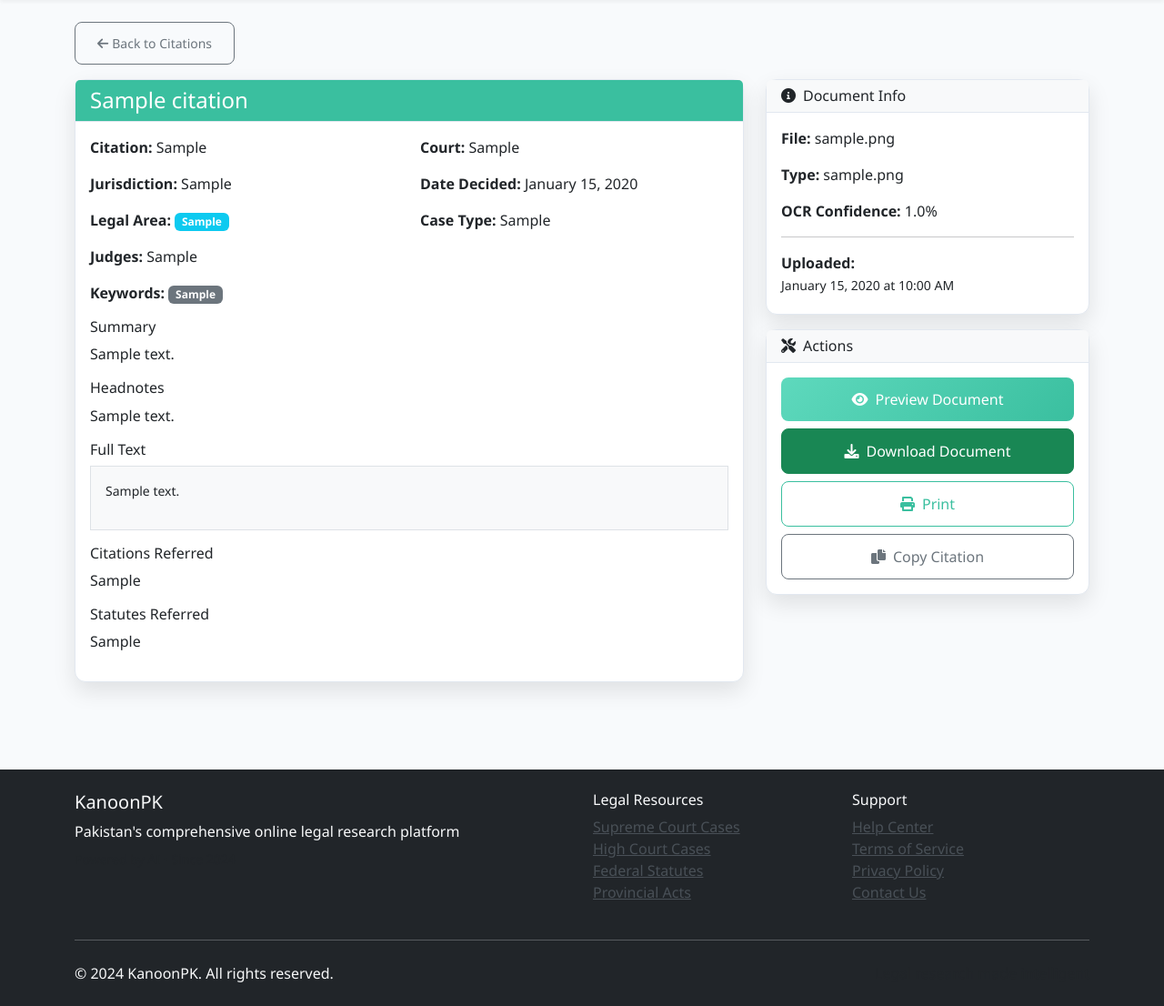
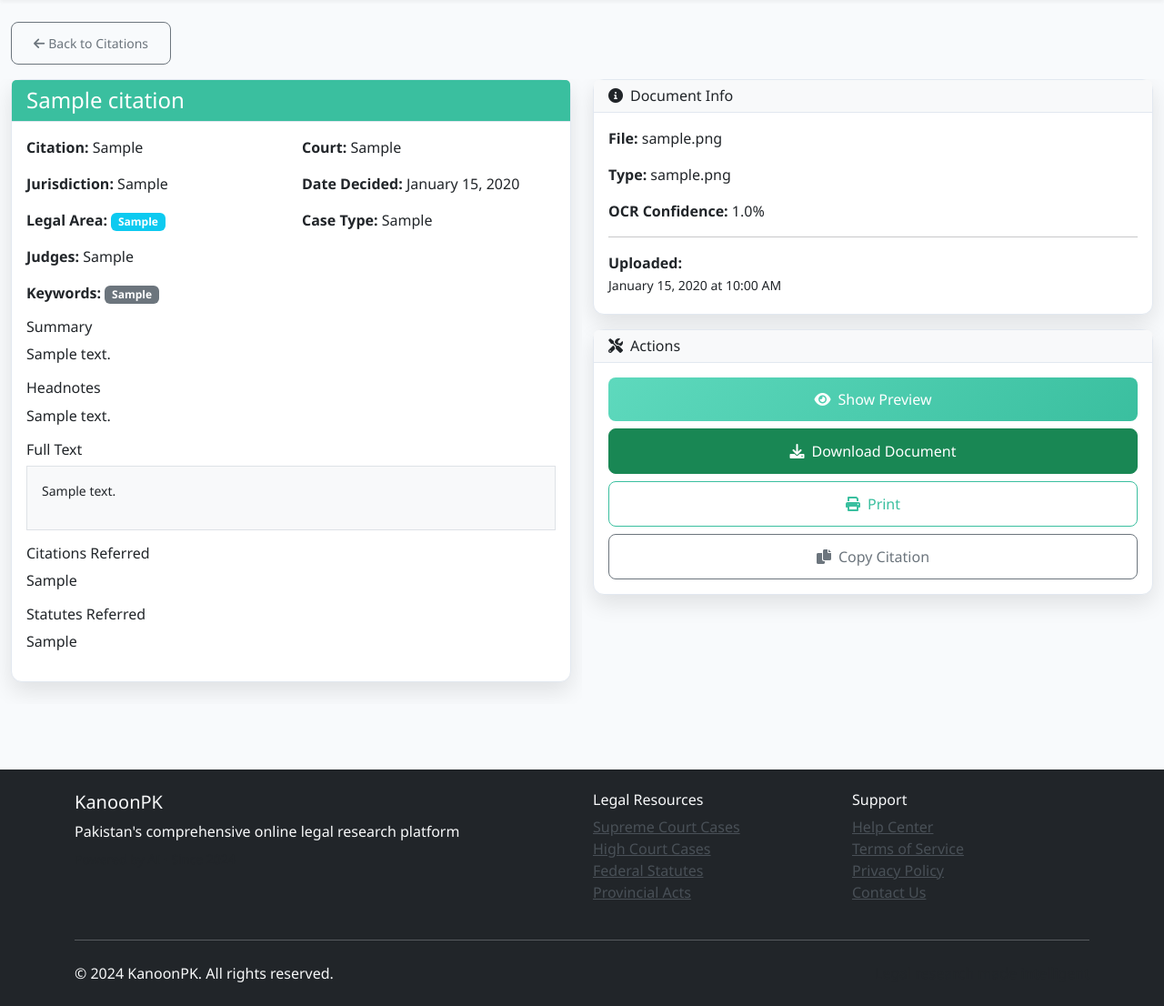
Before and after one commit to Rayhanehmad/CasePoint, a Flask app: page /citation/1 in a window 1280 px wide. Shown: the part 81-1187 px from the top of the page at 91% size. Run offline with Flask 3, Linux system fonts and the light colour scheme; tables that the repository leaves empty hold one stand-in row (values such as "Sample post"); some libraries are stand-ins or nearby versions.

Commit message:
Adjust document preview layout for better viewing experience
Refactor citation detail page to use a two-column layout, introduce conditional display for document preview via an iframe, and implement JavaScript for toggling preview visibility.

Replit-Commit-Author: Agent
Replit-Commit-Session-Id: b3916e39-d289-4097-a532-5b1937ae237d
Replit-Commit-Checkpoint-Type: full_checkpoint
Replit-Commit-Screenshot-Url: https://storage.googleapis.com/screenshot-production-us-central1/b6f74e4f-d015-4e43-b269-fa726667c59c/b3916e39-d289-4097-a532-5b1937ae237d/JK8Pgg4

```diff
--- a/templates/citation_detail.html
+++ b/templates/citation_detail.html
@@ -3,7 +3,7 @@
 {% block title %}{{ citation.citation }} - KanoonPK{% endblock %}
 
 {% block content %}
-<div class="container py-4">
+<div class="container-fluid py-4">
     <div class="row">
         <div class="col-12 mb-3">
             <a href="{{ url_for('view_citations') }}" class="btn btn-sm btn-outline-secondary">
@@ -12,8 +12,8 @@
         </div>
     </div>
 
-    <div class="row">
-        <div class="col-lg-8">
+    <div class="row flex-column-reverse flex-lg-row">
+        <div class="col-lg-6" id="citation-details">
             <div class="card shadow-custom mb-4">
                 <div class="card-header bg-primary-custom text-white">
                     <h4 class="mb-0">{{ citation.title }}</h4>
@@ -106,7 +106,7 @@
             </div>
         </div>
 
-        <div class="col-lg-4">
+        <div class="col-lg-6 mb-4 mb-lg-0">
             <div class="card shadow-custom mb-3">
                 <div class="card-header bg-light">
                     <h6 class="mb-0"><i class="fas fa-info-circle me-2"></i>Document Info</h6>
@@ -134,16 +134,16 @@
                 </div>
             </div>
 
-            <div class="card shadow-custom">
+            <div class="card shadow-custom mb-3">
                 <div class="card-header bg-light">
                     <h6 class="mb-0"><i class="fas fa-tools me-2"></i>Actions</h6>
                 </div>
                 <div class="card-body">
                     <div class="d-grid gap-2">
                         {% if citation.file_path %}
-                        <a href="{{ url_for('preview_citation', id=citation.id) }}" class="btn btn-primary" target="_blank">
-                            <i class="fas fa-eye me-2"></i>Preview Document
-                        </a>
+                        <button class="btn btn-primary" onclick="togglePreview()">
+                            <i class="fas fa-eye me-2"></i><span id="preview-btn-text">Show Preview</span>
+                        </button>
                         <a href="{{ url_for('download_citation', id=citation.id) }}" class="btn btn-success">
                             <i class="fas fa-download me-2"></i>Download Document
                         </a>
@@ -157,6 +157,21 @@
                     </div>
                 </div>
             </div>
+
+            {% if citation.file_path %}
+            <!-- Document Preview Section -->
+            <div id="document-preview" class="card shadow-custom" style="display: none;">
+                <div class="card-header bg-primary text-white d-flex justify-content-between align-items-center">
+                    <h6 class="mb-0"><i class="fas fa-file-pdf me-2"></i>Document Preview</h6>
+                    <button class="btn btn-sm btn-light" onclick="togglePreview()">
+                        <i class="fas fa-times"></i>
+                    </button>
+                </div>
+                <div class="card-body p-0">
+                    <iframe id="preview-frame" src="" style="width: 100%; height: 600px; border: none;"></iframe>
+                </div>
+            </div>
+            {% endif %}
         </div>
     </div>
 </div>
@@ -170,5 +185,58 @@ function copyToClipboard() {
         alert('Citation copied to clipboard!');
     });
 }
+
+{% if citation.file_path %}
+let previewVisible = false;
+
+function togglePreview() {
+    const previewDiv = document.getElementById('document-preview');
+    const previewFrame = document.getElementById('preview-frame');
+    const btnText = document.getElementById('preview-btn-text');
+
+    if (previewVisible) {
+        previewDiv.style.display = 'none';
+        btnText.textContent = 'Show Preview';
+        previewFrame.src = '';
+    } else {
+        previewDiv.style.display = 'block';
+        btnText.textContent = 'Hide Preview';
+        previewFrame.src = "{{ url_for('preview_citation', id=citation.id) }}";
+
+        // Smooth scroll to preview on mobile
+        if (window.innerWidth < 992) {
+            previewDiv.scrollIntoView({ behavior: 'smooth', block: 'start' });
+        }
+    }
+
+    previewVisible = !previewVisible;
+}
+{% endif %}
 </script>
+
+<style>
+/* Responsive layout */
+@media (max-width: 991.98px) {
+    #document-preview {
+        margin-top: 1rem;
+    }
+
+    #document-preview iframe {
+        height: 500px !important;
+    }
+}
+
+/* Desktop layout - equal height columns */
+@media (min-width: 992px) {
+    .flex-lg-row > div {
+        height: calc(100vh - 200px);
+        overflow-y: auto;
+    }
+
+    #document-preview iframe {
+        height: calc(100vh - 350px) !important;
+        min-height: 600px;
+    }
+}
+</style>
 {% endblock %}
```
